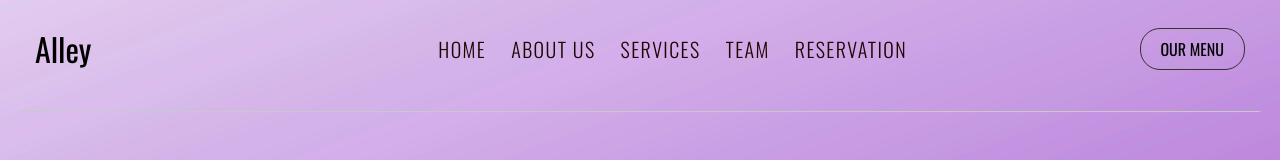
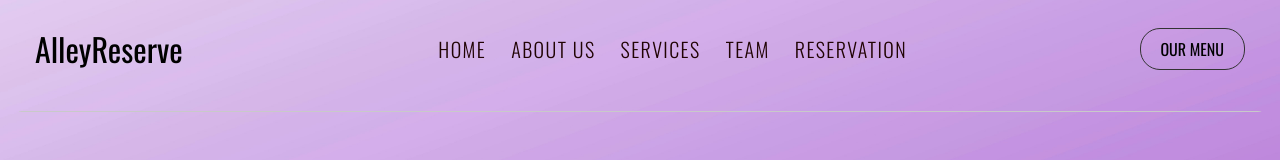
Before and after one commit to Alisterlobo/Food_Reservation, a React (Vite) app in the folder frontend/: page / in a window 1280 px wide. Shown: the top 160 px of the page. Built offline with nearby package versions, Linux system fonts and the light colour scheme; grey boxes are pictures that could not be loaded.

Commit message:
frontend updated

```diff
--- a/frontend/src/components/Navbar.jsx
+++ b/frontend/src/components/Navbar.jsx
@@ -8,7 +8,7 @@ const Navbar = () => {
   return (
     <>
       <nav>
-        <div className="logo">Alley</div>
+        <div className="logo">AlleyReserve</div>
         <div className={show ? "navLinks showmenu" : "navLinks"}>
           <div className="links">
             {data[0].navbarLinks.map((element) => (
```
